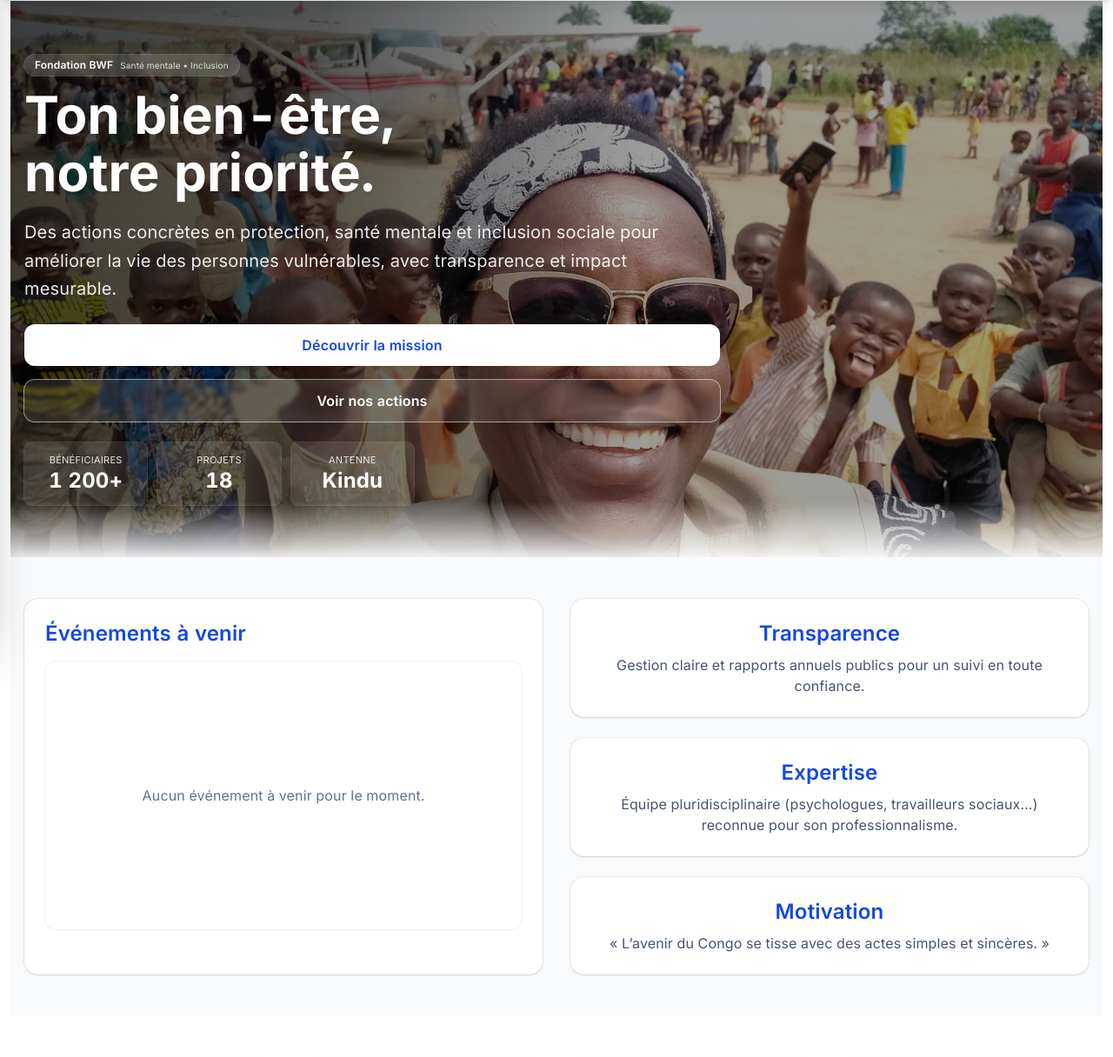
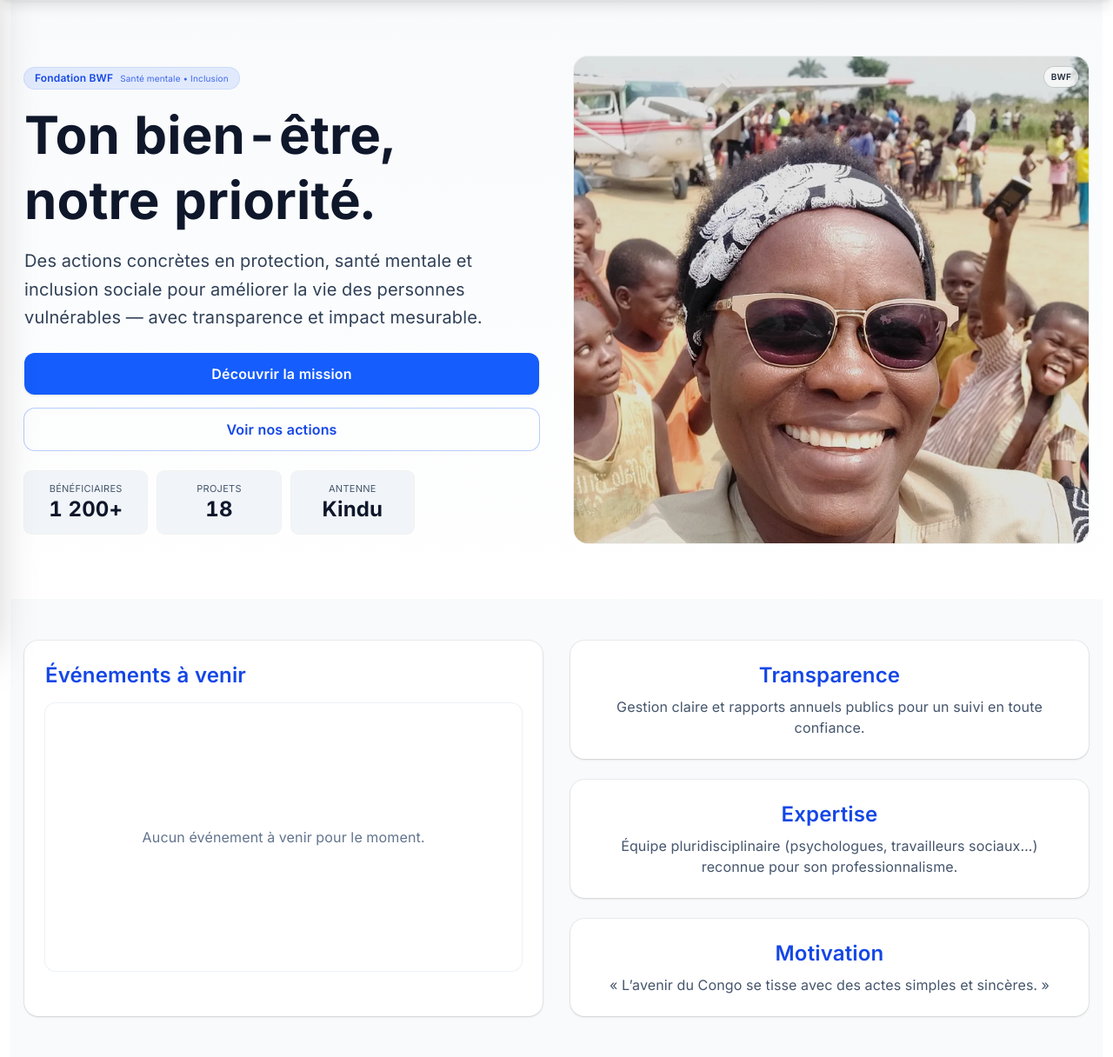
Before and after one commit to Wonders243/WBF, a Django app: page / in a window 1280 px wide. Shown: the part 64-1280 px from the top of the page at 87% size. Run offline with Django 5.2, Linux system fonts and the light colour scheme; data that the repository does not hold is empty; style sheets or scripts are compiled from the project's sources; some libraries are stand-ins or nearby versions.

Commit message:
correction

```diff
--- a/core/templates/core/accueil.html
+++ b/core/templates/core/accueil.html
@@ -27,133 +27,103 @@
 </style>
 
 <!-- ====== HERO ====== -->
-<section id="hero" class="relative isolate overflow-hidden">
+{# === HERO SPLIT (texte ↔ image) === #}
+<section id="hero" class="relative bg-gradient-to-b from-slate-50 to-white dark:from-slate-950 dark:to-slate-900">
+  <div class="container mx-auto px-4">
+    <div class="grid md:grid-cols-2 gap-6 lg:gap-10 items-center py-10 md:py-14 lg:py-16">
+
+      {# ---- Colonne TEXTE ---- #}
+      <div class="{% if hero_flip %}md:order-2{% else %}md:order-1{% endif %}">
+        <div class="reveal mx-auto max-w-2xl">
+          <div class="inline-flex items-center gap-2 rounded-full bg-blue-600/10 text-blue-700 dark:text-blue-200 px-3 py-1 ring-1 ring-blue-600/20 dark:ring-blue-400/20">
+            <span class="text-xs font-semibold">Fondation BWF</span>
+            <span class="text-[10px] opacity-80">Santé mentale • Inclusion</span>
+          </div>
+
+          <h1 class="mt-4 text-3xl sm:text-5xl lg:text-6xl font-extrabold leading-tight text-slate-900 dark:text-white">
+            Ton bien-être, notre priorité.
+          </h1>
+
+          <p class="mt-4 text-[15px] sm:text-lg md:text-xl text-slate-700 dark:text-slate-300 leading-relaxed">
+            Des actions concrètes en protection, santé mentale et inclusion sociale pour améliorer la vie des personnes vulnérables — avec transparence et impact mesurable.
+          </p>
+
+          <div class="mt-6 flex flex-col xs:flex-row gap-2.5 sm:gap-4 xs:items-center">
+            <a href="{% url 'core:nous' %}"
+               class="inline-flex items-center justify-center gap-2 rounded-xl bg-blue-600 text-white font-semibold px-4 py-2 sm:px-6 sm:py-3 shadow hover:bg-blue-700 focus-visible:outline-none focus-visible:ring-2 focus-visible:ring-blue-600/60">
+              Découvrir la mission
+            </a>
+            <a href="#actions"
+               class="inline-flex items-center justify-center gap-2 rounded-xl px-4 py-2 sm:px-6 sm:py-3 font-semibold text-blue-700 dark:text-blue-300 ring-1 ring-blue-600/30 dark:ring-blue-300/30 hover:bg-blue-50/60 dark:hover:bg-white/5">
+              Voir nos actions
+            </a>
+          </div>
+
+          {# mini stats (sobres) #}
+          <dl class="mt-6 grid grid-cols-3 gap-3 max-w-md">
+            <div class="rounded-lg bg-slate-100 dark:bg-slate-800/50 p-3 ring-1 ring-black/5 dark:ring-white/10 text-center">
+              <dt class="text-[11px] uppercase tracking-wide text-slate-600 dark:text-slate-300">Bénéficiaires</dt>
+              <dd class="text-lg sm:text-2xl font-bold text-slate-900 dark:text-white">1 200+</dd>
+            </div>
+            <div class="rounded-lg bg-slate-100 dark:bg-slate-800/50 p-3 ring-1 ring-black/5 dark:ring-white/10 text-center">
+              <dt class="text-[11px] uppercase tracking-wide text-slate-600 dark:text-slate-300">Projets</dt>
+              <dd class="text-lg sm:text-2xl font-bold text-slate-900 dark:text-white">18</dd>
+            </div>
+            <div class="rounded-lg bg-slate-100 dark:bg-slate-800/50 p-3 ring-1 ring-black/5 dark:ring-white/10 text-center">
+              <dt class="text-[11px] uppercase tracking-wide text-slate-600 dark:text-slate-300">Antenne</dt>
+              <dd class="text-lg sm:text-2xl font-bold text-slate-900 dark:text-white">Kindu</dd>
+            </div>
+          </dl>
+        </div>
+      </div>
+
+      {# ---- Colonne IMAGE ---- #}
+      <div class="{% if hero_flip %}md:order-1{% else %}md:order-2{% endif %}">
+        <div class="reveal relative rounded-2xl overflow-hidden ring-1 ring-black/5 dark:ring-white/10 bg-slate-200 dark:bg-slate-800">
+          {# ratio sûr pour éviter tout saut / chevauchement #}
+          <div class="aspect-[16/10] md:aspect-auto md:h-[64vh] lg:h-[70vh]">
             <picture>
               <source media="(min-width:1280px)" srcset="{% static 'img/cover-hero-21x9-textsafe.webp' %}">
               <source media="(min-width:640px)"  srcset="{% static 'img/cover-hero-16x9.webp' %}">
               <img
                 src="{% static 'img/cover-mobile-4x5.webp' %}"
                 alt="Responsable de la fondation entourée d’enfants — mission psychosociale"
-      class="absolute inset-0 -z-10 h-full w-full object-cover object-[60%_50%]"
+                class="h-full w-full object-cover object-[60%_50%]"
                 loading="eager" fetchpriority="high" decoding="async">
             </picture>
-
-  <!-- voile global + bande gauche (plus forte en mobile) -->
-  <div aria-hidden="true" class="absolute inset-0 -z-10">
-    <div class="absolute inset-0 bg-black/45 sm:bg-black/30 mix-blend-multiply"></div>
-    <div class="absolute inset-y-0 left-0 right-[28%] lg:right-[42%]
-                bg-gradient-to-r from-black/80 via-black/55 to-transparent
-                sm:from-black/60 sm:via-black/45"></div>
+            {# léger voile pour lisibilité si texte passe au-dessus sur mobile #}
+            <div aria-hidden="true" class="absolute inset-0 md:hidden bg-gradient-to-t from-black/35 via-transparent to-transparent"></div>
           </div>
 
-  <div class="container mx-auto px-4">
-    <!-- ratio solide pour éviter les sauts + zone text-safe -->
-    <div class="min-h-[64vh] md:min-h-[72vh] lg:min-h-[80vh] flex items-center">
-      <div class="max-w-[44rem] md:max-w-[50rem] text-white">
-        <div class="reveal inline-flex items-center gap-2 rounded-full bg-white/15 px-3 py-1 ring-1 ring-white/20 backdrop-blur">
-          <span class="text-xs font-semibold">Fondation BWF</span>
-          <span class="text-[10px] opacity-80">Santé mentale • Inclusion</span>
-        </div>
-
-        <h1 class="reveal mt-3 text-balance font-extrabold drop-shadow
-                   text-[2rem] leading-[1.1]
-                   sm:text-5xl sm:leading-[1.1]
-                   lg:text-6xl">
-          Ton bien-être, notre priorité.
-        </h1>
-
-        <p class="reveal mt-3 sm:mt-5 text-white/90 leading-relaxed
-                  text-[15px] sm:text-lg md:text-xl">
-          Des actions concrètes en protection, santé mentale et inclusion sociale
-          pour améliorer la vie des personnes vulnérables, avec transparence et impact mesurable.
-        </p>
-
-        <div class="reveal mt-6 flex flex-col xs:flex-row gap-2.5 sm:gap-4 xs:items-center">
-          <a href="{% url 'core:nous' %}"
-             class="inline-flex items-center justify-center gap-2 rounded-xl bg-white text-blue-700 font-semibold px-4 py-2 sm:px-6 sm:py-3 shadow hover:bg-blue-50 focus-visible:outline-none focus-visible:ring-2 focus-visible:ring-white/70">
-            Découvrir la mission
-          </a>
-          <a href="#actions"
-             class="inline-flex items-center justify-center gap-2 rounded-xl font-semibold
-                    px-4 py-2 sm:px-6 sm:py-3 ring-1 ring-white/55 text-white
-                    bg-white/10 hover:bg-white/15 backdrop-blur-[2px]">
-            Voir nos actions
-          </a>
-        </div>
-
-        <!-- mini stats (restent visibles mais sobres) -->
-        <dl class="reveal mt-6 grid grid-cols-3 gap-3 max-w-md">
-          <div class="rounded-lg bg-white/10 p-3 ring-1 ring-white/15 text-center">
-            <dt class="text-[11px] uppercase tracking-wide text-white/85">Bénéficiaires</dt>
-            <dd class="text-lg sm:text-2xl font-bold">1 200+</dd>
-          </div>
-          <div class="rounded-lg bg-white/10 p-3 ring-1 ring-white/15 text-center">
-            <dt class="text-[11px] uppercase tracking-wide text-white/85">Projets</dt>
-            <dd class="text-lg sm:text-2xl font-bold">18</dd>
-          </div>
-          <div class="rounded-lg bg-white/10 p-3 ring-1 ring-white/15 text-center">
-            <dt class="text-[11px] uppercase tracking-wide text-white/85">Antenne</dt>
-            <dd class="text-lg sm:text-2xl font-bold">Kindu</dd>
-          </div>
-        </dl>
+          {# petite déco : badge coin #}
+          <div class="hidden sm:block pointer-events-none absolute top-3 right-3 rounded-full bg-white/70 dark:bg-slate-900/50 px-2 py-1 text-[10px] font-semibold ring-1 ring-black/10 dark:ring-white/10">
+            BWF
           </div>
         </div>
       </div>
 
-  <!-- fondu bas pour éviter coupure visuelle -->
-  <div aria-hidden="true" class="absolute bottom-0 left-0 right-0 h-16 bg-gradient-to-t from-white/90 to-transparent dark:from-slate-950/95"></div>
+    </div>
+  </div>
 </section>
 
+{# === Animations légères === #}
 <style>
-  /* apparitions légères */
-  .reveal{opacity:0;transform:translateY(12px);transition:opacity .45s ease,transform .45s ease}
+  .reveal{opacity:0;transform:translateY(12px);transition:opacity .45s ease,transform .45s ease;will-change:opacity,transform}
   .reveal.is-in{opacity:1;transform:none}
-  @media (prefers-reduced-motion:reduce){
-    .reveal{opacity:1!important;transform:none!important;transition:none!important}
-  }
-  /* meilleure coupure de lignes du titre si navigateur supporte */
-  h1.text-balance{text-wrap:balance}
+  @media (prefers-reduced-motion:reduce){.reveal{opacity:1!important;transform:none!important;transition:none!important}}
 </style>
 <script>
   document.addEventListener('DOMContentLoaded',()=>{
     const els=document.querySelectorAll('#hero .reveal');
     if(!('IntersectionObserver'in window)){els.forEach(e=>e.classList.add('is-in'));return;}
     const io=new IntersectionObserver((entries)=>{
-      entries.forEach(en=>{if(en.isIntersecting){en.target.classList.add('is-in');io.unobserve(en.target);}});
+      entries.forEach(en=>{ if(en.isIntersecting){ en.target.classList.add('is-in'); io.unobserve(en.target); }});
     },{threshold:.15,rootMargin:'0px 0px -10% 0px'});
     els.forEach(e=>io.observe(e));
   });
 </script>
 
 
-{# ===== Styles d'animation (ultra léger) ===== #}
-<style>
-  .reveal { opacity: 0; transform: translateY(12px); transition: opacity .5s ease, transform .5s ease; }
-  .reveal.is-in { opacity: 1; transform: none; }
-  @media (prefers-reduced-motion: reduce) {
-    .reveal { opacity: 1 !important; transform: none !important; transition: none !important; }
-  }
-</style>
-
-{# ===== Script d’apparition progressive (économe) ===== #}
-<script>
-  document.addEventListener('DOMContentLoaded', () => {
-    const els = document.querySelectorAll('#hero .reveal');
-    if (!('IntersectionObserver' in window)) {
-      els.forEach(el => el.classList.add('is-in'));
-      return;
-    }
-    const io = new IntersectionObserver((entries) => {
-      entries.forEach(entry => {
-        if (entry.isIntersecting) {
-          entry.target.classList.add('is-in');
-          io.unobserve(entry.target);
-        }
-      });
-    }, { threshold: 0.15, rootMargin: '0px 0px -10% 0px' });
-    els.forEach(el => io.observe(el));
-  });
-</script>
 
 
 <!-- ====== ÉVÉNEMENTS + ENGAGEMENTS ====== -->
```
Lines whose indentation alone changed are shown as unchanged.
